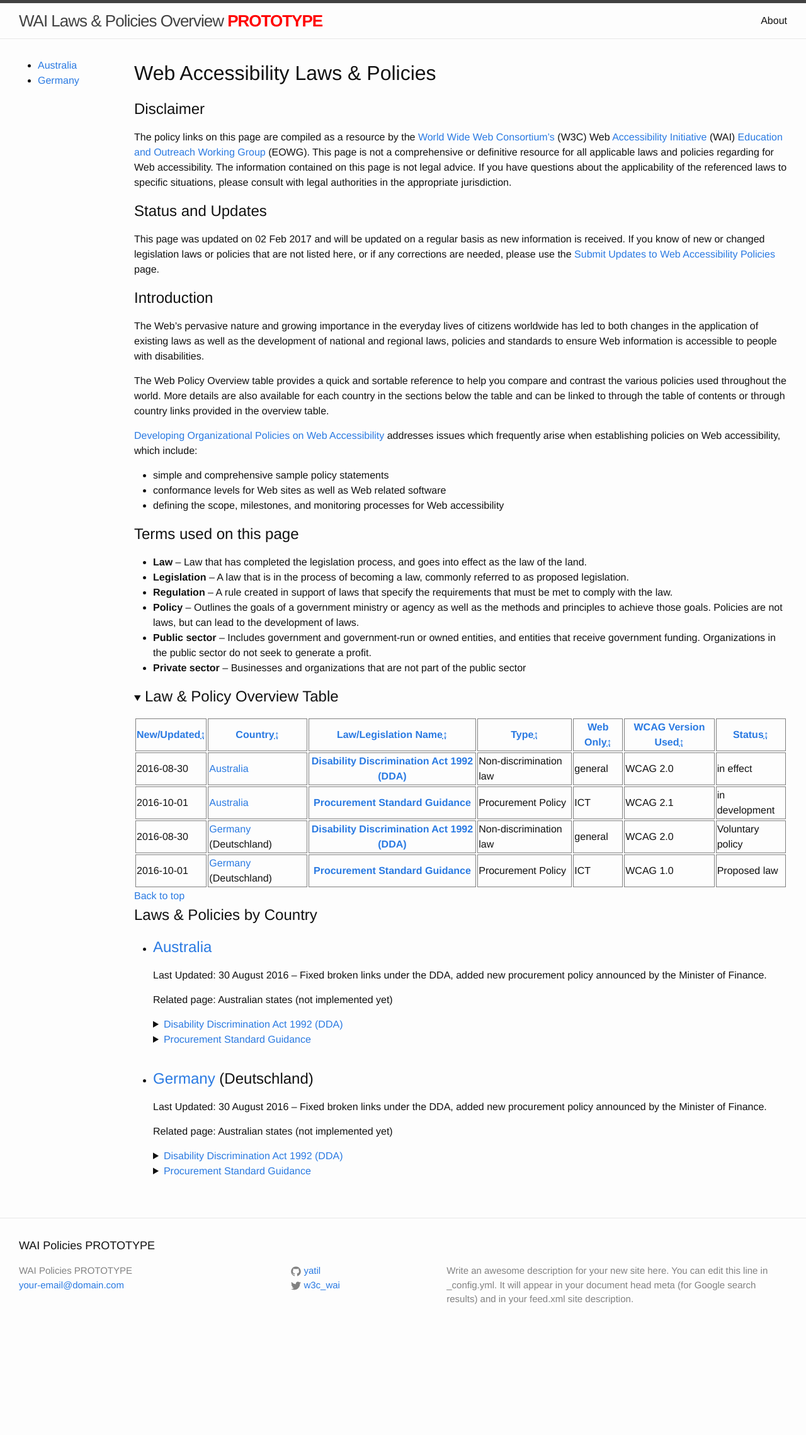
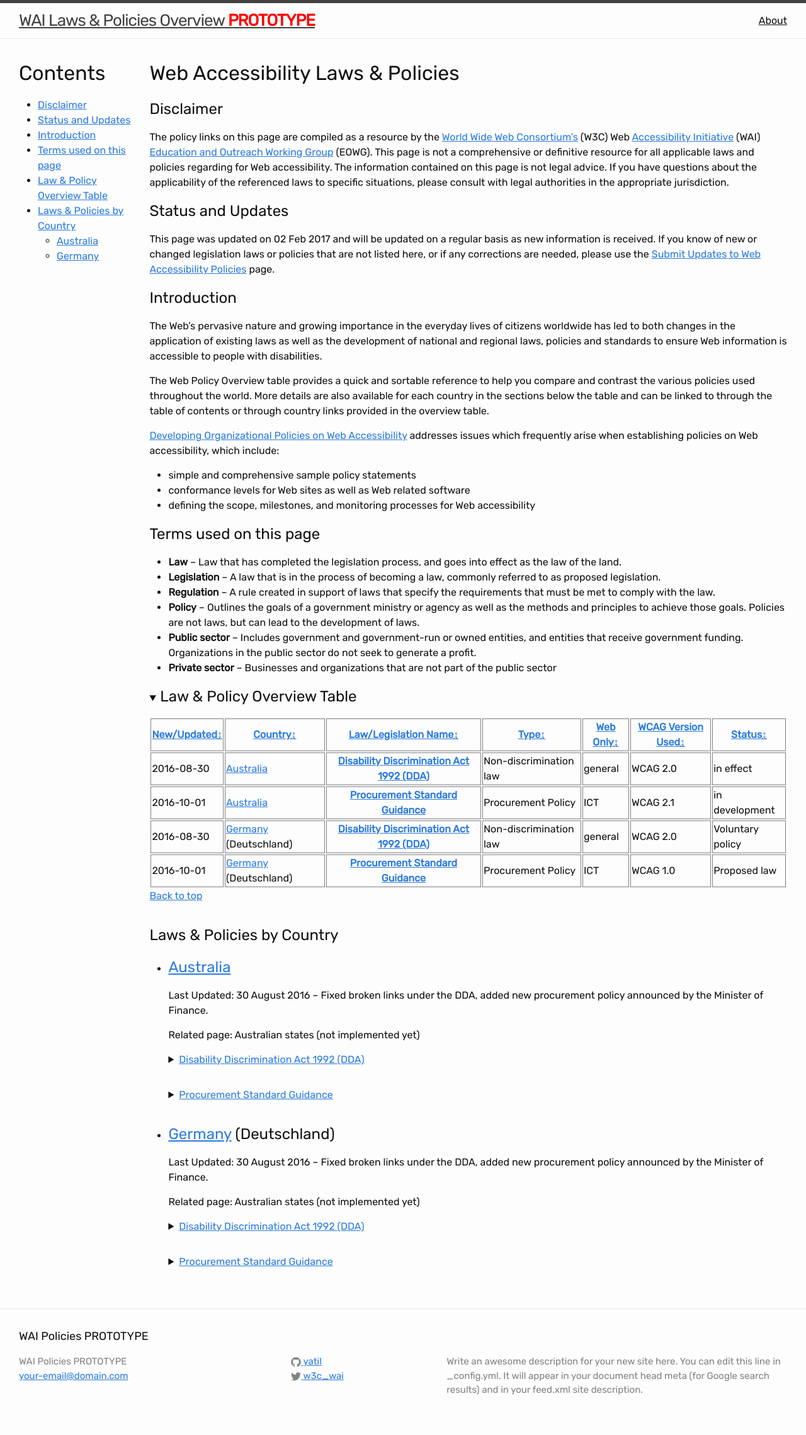
Before and after one commit to w3c/wai-policies-prototype, a Jekyll site: the page built from index.html, in a window 1280 px wide. Shown: the whole page at 63% size. Built offline with Jekyll 4.4.1, drawn with Linux system fonts in a browser that asks for light colours; before the commit the page ends 2135 px from its top, so only the background shows below that.

Commit message:
Navigation and CSS changes

```diff
--- a/_sass/_base.scss
+++ b/_sass/_base.scss
@@ -92,7 +92,6 @@ h1, h2, h3, h4, h5, h6 {
  */
 a {
     color: $brand-color;
-    text-decoration: none;
 
     &:visited {
         color: darken($brand-color, 15%);
--- a/css/main.scss
+++ b/css/main.scss
@@ -6,7 +6,7 @@
 
 
 // Our variables
-$base-font-family: "Helvetica Neue", Helvetica, Arial, sans-serif;
+$base-font-family: "Rubik", "Helvetica Neue", Helvetica, Arial, sans-serif;
 $base-font-size:   16px;
 $base-font-weight: 400;
 $small-font-size:  $base-font-size * 0.875;
@@ -56,8 +56,13 @@ $on-laptop:        800px;
   display: flex;
   .side {
     flex:  0 1 15%;
+    padding-right: 2%;
   }
   .content {
-    flex: 1 1 85%;
+    flex: 1 1 83%;
   }
 }
+
+details {
+  margin-bottom: 2em;
+}
--- a/index.html
+++ b/index.html
@@ -5,10 +5,19 @@ layout: default
 <div class="home" id="top">
 
 <div class="side">
+  <h1>Contents</h1>
+  <ul>
+    {% for help in site.help %}
+      <li><a href="#x{{help.title | slugify }}">{{help.title}}</a></li>
+    {% endfor %}
+    <li><a href="#xtable">Law &amp; Policy Overview Table</a></li>
+    <li><a href="#xlist">Laws &amp; Policies by Country</a>
       <ul>
       {% for policy in site.policies %}
         <li data-updated="{{policy.updated}}"><a href="#x{{policy.title | slugify }}">{{policy.title}}</a></li>
       {% endfor %}
+      </ul>
+    </li>
   </ul>
   <!-- <p class="rss-subscribe">subscribe <a href="{{ "/feed.xml" | prepend: site.baseurl }}">via RSS</a></p> -->
 </div>
@@ -18,13 +27,13 @@ layout: default
   <h1>Web Accessibility Laws &amp; Policies</h1>
 
   {% for help in site.help %}
-    <h2>{{help.title}}</h2>
+    <h2 id="x{{help.title | slugify }}">{{help.title}}</h2>
     {{help.content}}
   {% endfor %}
 
 <details open>
-  <summary><h2 style="display:inline-block;">Law &amp; Policy Overview Table</h2></summary>
-
+  <summary><h2 id="xtable" style="display:inline-block;">Law &amp; Policy Overview Table</h2></summary>
+  <div>
     <style> table tr > * {border:1px solid grey; border-collapse: collapse;}</style>
 
     <table class="sortable">
@@ -53,9 +62,10 @@ layout: default
     </table>
 
     <a href="#top">Back to top</a>
+  </div>
 </details>
 
-<h2>Laws &amp; Policies by Country</h2>
+<h2 id="xlist">Laws &amp; Policies by Country</h2>
 
 <ul>
 {% for policy in site.policies %}
```
Lines whose indentation alone changed are shown as unchanged.
